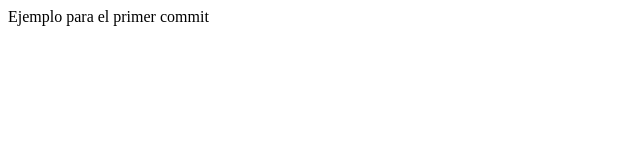
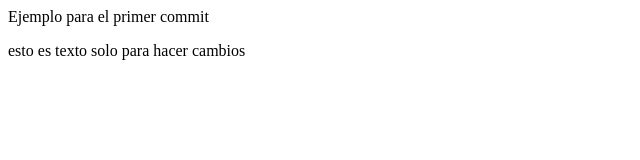
Before and after one commit to Riam97/new-repo, a plain HTML site: page index.html in a window 1280 px wide. Shown: the whole page, without its empty margins (0-640 px from the left). Drawn offline with Linux system fonts and the light colour scheme.

Commit message:
index.html

```diff
--- a/index.html
+++ b/index.html
@@ -7,5 +7,10 @@
   </head>
   <body>
     <header>Ejemplo para el primer commit</header>
+    <section>
+      <div>
+        <p>esto es texto solo para hacer cambios</p>
+      </div>
+    </section>
   </body>
 </html>
```
